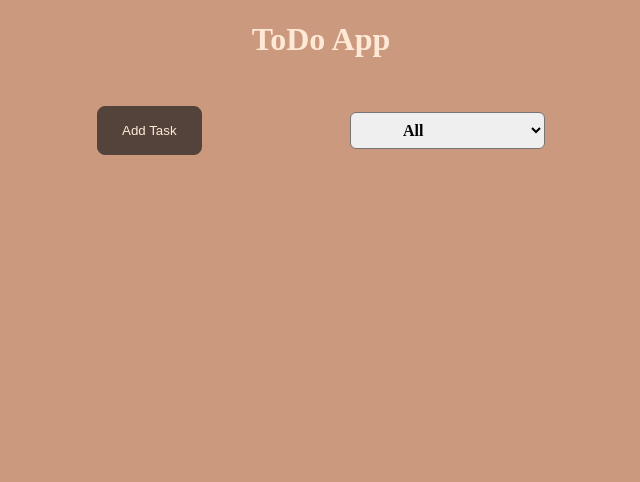
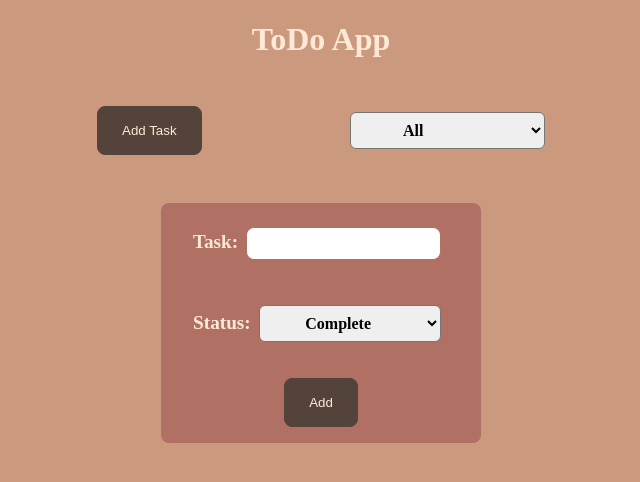
Before and after one commit to sreeyu/todo_list, a React (Create React App) app: page / in a window 1280 px wide. Shown: the top 482 px of the page, without its empty margins (319-959 px from the left). Built offline with nearby package versions, Linux system fonts and the light colour scheme.

Commit message:
Add form component

```diff
--- a/src/components/TodoForm/TodoForm.jsx
+++ b/src/components/TodoForm/TodoForm.jsx
@@ -4,7 +4,20 @@ import styles from './TodoForm.module.css';
 function TodoForm(){
 
     return(
-        <form ></form>
+        <form className={styles.form} >
+            <div>
+                <label htmlFor="">Task:</label>
+                <input type="text" />
+            </div>
+            <div>
+                <label htmlFor="">Status:</label>
+                <select name="" id="">
+                    <option value="">Complete</option>
+                    <option value="">Incomplete</option>
+                </select>
+            </div>
+            <button>Add</button>
+        </form>
     );
 };
 
--- a/src/components/TodoForm/TodoForm.module.css
+++ b/src/components/TodoForm/TodoForm.module.css
@@ -0,0 +1,51 @@
+.form{
+    background-color: #B07164;
+    max-width: 20rem;
+    min-height: 15rem;
+    margin: 1rem auto;
+    border-radius: 0.5rem;
+    padding: 1rem;
+    display: flex;
+    flex-direction: column;
+    justify-content: space-between;
+    align-items: center;
+}
+
+.form label{
+    font-size: 1.2rem;
+    font-weight: bold;
+}
+
+.form input{
+    padding: 0.5rem;
+    border: 1px solid #B07164;
+    border-radius: 0.5rem;
+    margin: 0.5rem;
+}
+
+.form input:active{
+    outline: none;
+    border: 1px solid #B07164;
+}
+
+.form select{
+    font: inherit;
+    font-weight: bold;
+    padding: 0.5rem 2.6rem;
+    border-radius: 6px;
+    margin: 0.5rem;
+}
+
+.form button{
+    padding: 1rem 1.5rem;
+    border-radius: 0.5rem;
+    background-color: #54433A;
+    border: 1px solid #54433A;
+    color: #ffe8d6;
+}
+
+.form button:hover,
+.form button:active{
+    background-color: #553b2c;
+    border: 1px solid #553b2c;
+}
```
